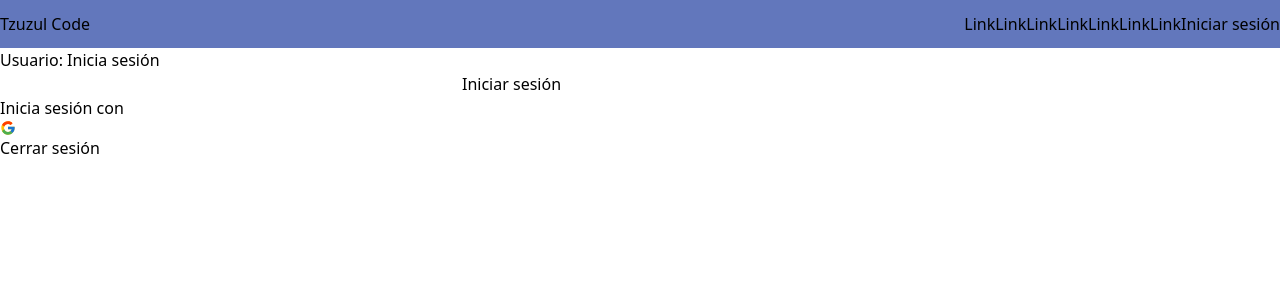
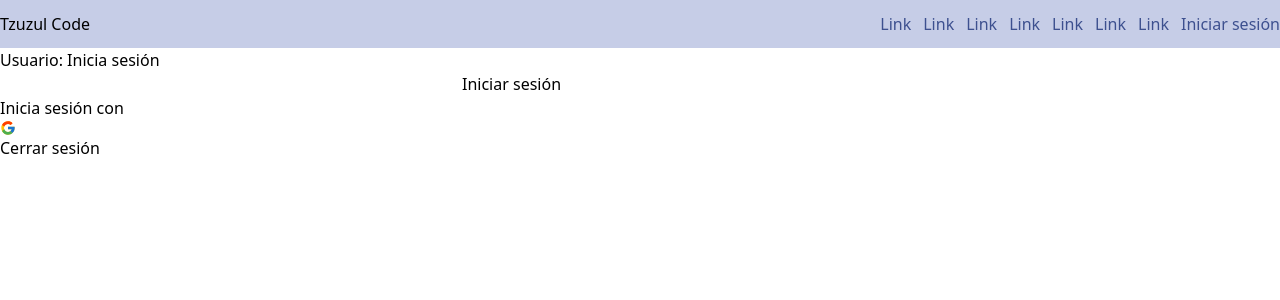
Before and after one commit to tzuzulcode/frontend-react-enero2022, a React (Create React App) app in the folder redux-app/: page /login in a window 1280 px wide. Shown: the top 300 px of the page. Built offline with nearby package versions, Linux system fonts and the light colour scheme; no server answers.

Commit message:
Navbar completada

```diff
--- /dev/null
+++ b/redux-app/src/components/NavItem.jsx
@@ -0,0 +1,10 @@
+import React from 'react'
+import { Link } from 'react-router-dom'
+
+export default function NavItem({title,to}) {
+  return (
+    <li className='text-lavender-900 hover:text-white m-0 ml-3 cursor-pointer'>
+        <Link to={to}>{title}</Link>
+    </li>
+  )
+}
--- a/redux-app/src/components/Navbar.jsx
+++ b/redux-app/src/components/Navbar.jsx
@@ -1,32 +1,38 @@
-import React from 'react'
+import React, { useState } from 'react'
 import { useSelector } from 'react-redux'
 import { useDispatch } from 'react-redux';
 import { Link } from 'react-router-dom';
 import { logout } from '../features/user/userSlice';
+import NavItem from './NavItem';
+import {FiMenu,FiXCircle} from 'react-icons/fi'
 
 export default function Navbar() {
 
     const {logged} = useSelector(state=>state.user)
     const dispatch = useDispatch()
 
+    const [open,setOpen] = useState(true)
+
     const signOut = () =>{
         dispatch(logout())
       }
 
   return (
-    <nav className="bg-lavender-700 py-3">
-        <div className='max-w-screen-xl mx-auto flex justify-between'>
-          <p>Tzuzul Code</p>
-          <ul className="flex ">
-              <li>Link</li>
-              <li>Link</li>
-              <li>Link</li>
-              <li>Link</li>
-              <li>Link</li>
-              <li>Link</li>
-              <li>Link</li>
-              {logged?<li onClick={signOut}>Cerrar sesión</li>:<li><Link to="/login">Iniciar sesión</Link></li>}
+    <nav className="bg-lavender-300 py-3">
+        <div className='max-w-screen-xl mx-auto flex justify-between relative'>
+          <Link to="/"><p className='ml-2 md:ml-0'>Tzuzul Code</p></Link>
+          <ul className={`${open?"block":"hidden"} bg-lavender-500 md:bg-transparent text-right md:flex absolute right-0 top-7 md:static p-2 pl-10 md:p-0 md space-y-2 md:space-y-0`}>
+              <NavItem to="/" title={"Link"}/>
+              <NavItem to="/" title={"Link"}/>
+              <NavItem to="/" title={"Link"}/>
+              <NavItem to="/" title={"Link"}/>
+              <NavItem to="/" title={"Link"}/>
+              <NavItem to="/" title={"Link"}/>
+              <NavItem to="/" title={"Link"}/>
+
+              {logged?<li onClick={signOut}>Cerrar sesión</li>:<NavItem to="/login" title={"Iniciar sesión"}/>}
           </ul>
+          <button onClick={()=>{setOpen(!open)}} className='block md:hidden mr-2 md:mr-0'>{open?<FiXCircle className='h-5 w-5'/>:<FiMenu className='h-5 w-5'/>}</button>
         </div>
     </nav>
   )
```
